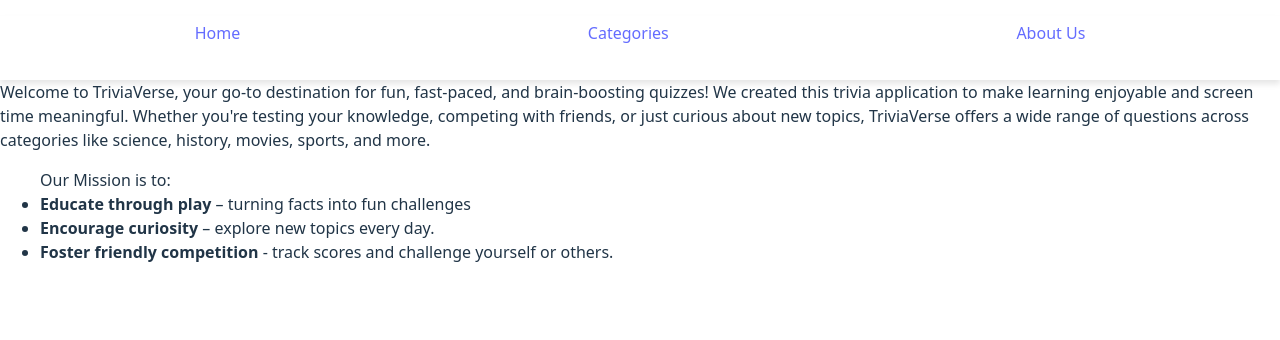
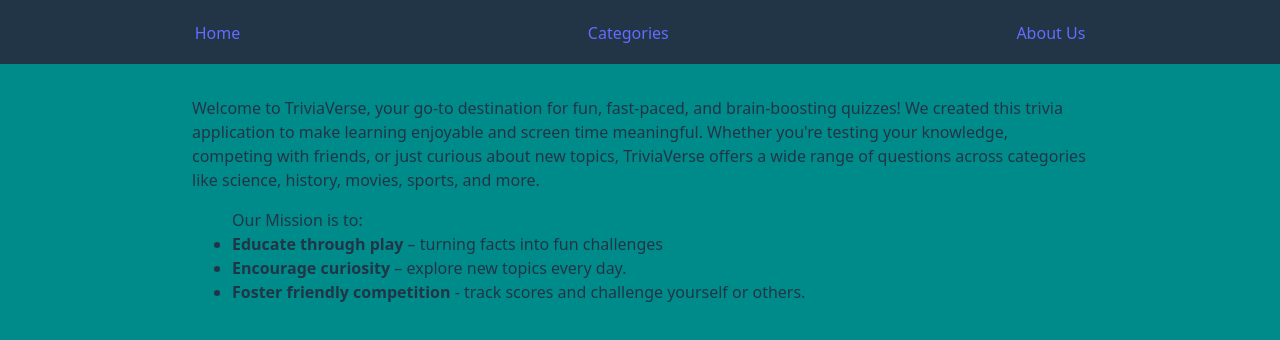
Before and after one commit to Vaahne/sba_react_web_application_trivia, a React (Vite) app: page /aboutUs in a window 1280 px wide. Shown: the top 340 px of the page. Built offline with nearby package versions, Linux system fonts and the light colour scheme; no server answers.

Commit message:
questions

```diff
--- a/src/App.css
+++ b/src/App.css
@@ -1,6 +1,13 @@
+html,body{
+  height: 100%;
+  margin: 0;
+  padding: 0;
+}
 #root {
   margin: 0 auto;
   height: 100vh;
+  display: flex;
+  flex-direction: column;
 }
 
 .categoryContent{
@@ -30,7 +37,8 @@
   margin: 2rem 7rem;
 }
 .content{
-  background: linear-gradient();
+  flex-grow: 1;
+  background-color: darkcyan;
 }
 .question{
   font-size: medium;
@@ -45,3 +53,7 @@
     margin: 2rem auto;
     text-align: left;
 }
+.aboutUs{
+    margin: 2rem auto;
+    width: 70%;
+}
--- a/src/components/NavBar/NavBar.module.css
+++ b/src/components/NavBar/NavBar.module.css
@@ -2,6 +2,7 @@
     width: 100vw;
     height: 4rem;
     box-shadow: 0 4px 6px rgba(0, 0, 0, 0.1);
+    background-color: currentColor;
 }
 .navBar > ul{
     display: flex;
--- a/src/pages/AboutUs.jsx
+++ b/src/pages/AboutUs.jsx
@@ -1,6 +1,6 @@
 export default function AboutUs(){
-    return <div>
-        <div>
+    return <div className="aboutUs">
+        <div >
             Welcome to TriviaVerse, your go-to destination for fun, fast-paced, and brain-boosting quizzes!
 
             We created this trivia application to make learning enjoyable and screen time meaningful. Whether you're testing your knowledge, competing with friends, or just curious about new topics, TriviaVerse offers a wide range of questions across categories like science, history, movies, sports, and more.
--- a/src/pages/Questions.jsx
+++ b/src/pages/Questions.jsx
@@ -4,11 +4,9 @@ import categoryContext from "../context/categoryContext";
 
 export default function Questions(){
     let scoreBoard = [];
-    let score = 0;
     const[userAnswers,setUserAnswers] = useState(null);
     const[loading,setLoading] = useState(true);
     const[questions,setQuestions] = useState(null);
-    const[showScoreBoard,setShowScoreBoard] = useState(false);
 
     const nav = useNavigate();
     const {cat} = useParams();
@@ -53,6 +51,7 @@ export default function Questions(){
     }
 
     function handleClick(){
+        let score = 0;
         if(userAnswers){
             questions.forEach((q,i)=>{
                 if(!userAnswers[i]) userAnswers[i] = '';
@@ -102,7 +101,6 @@ export default function Questions(){
         <>
             {renderContent()}
              <button className="questionsSubmit"  onClick={handleClick}>Submit</button>
-            {/* {showScoreBoard && scoreBoardDisplay()}  */}
          </>
 
     }</>
```
